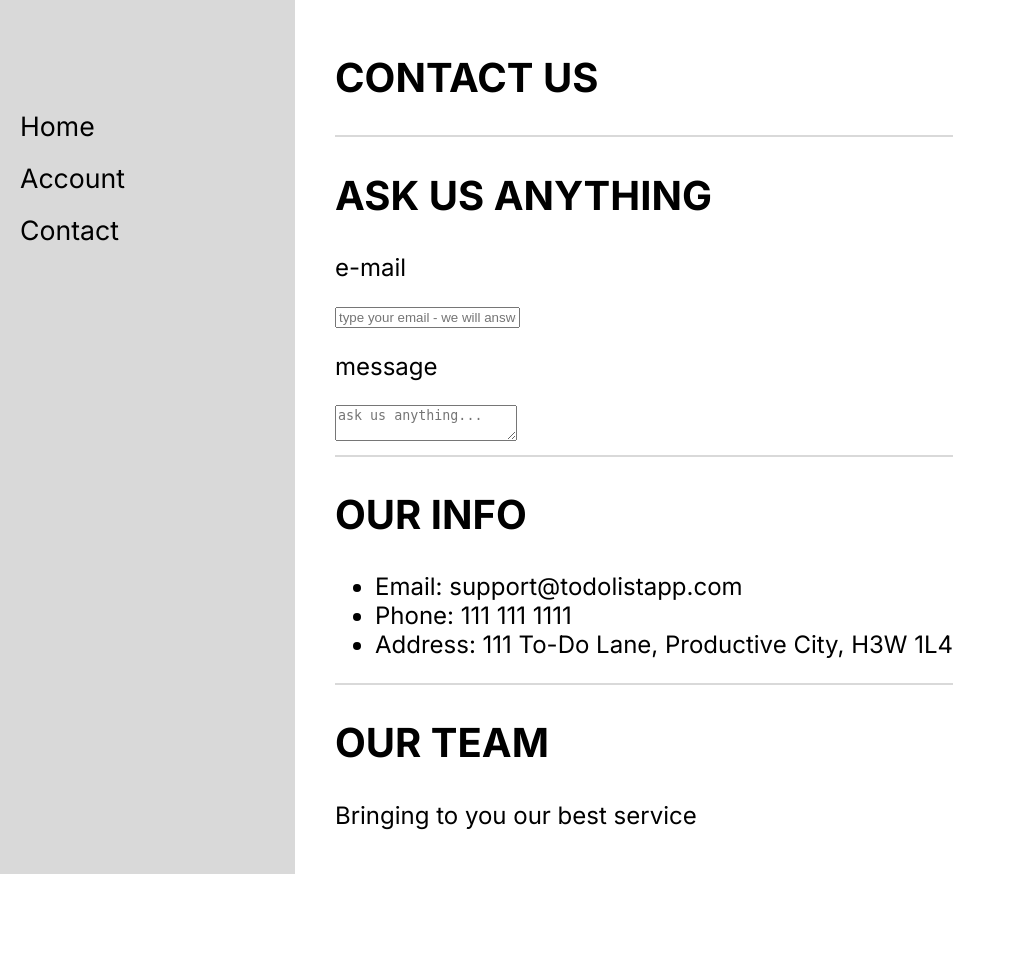
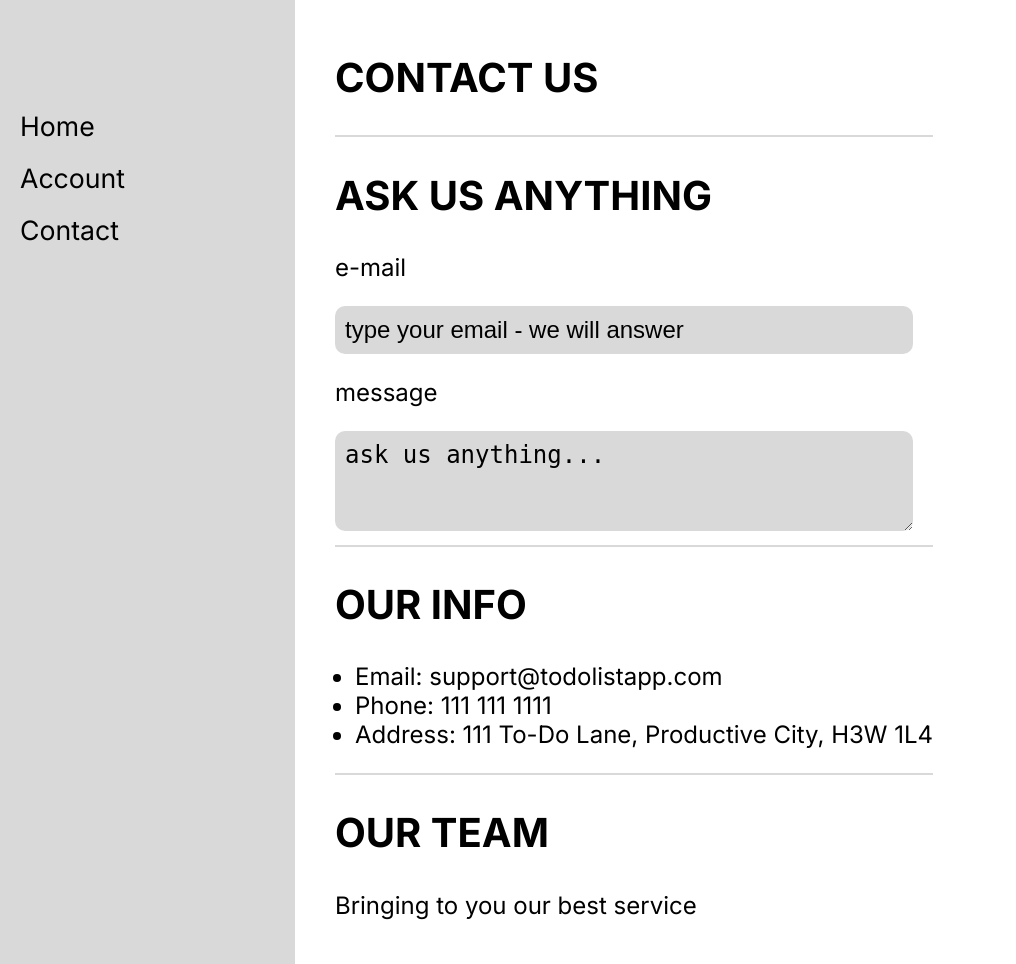
Before and after one commit to mankai-amine/Todo-List, a PHP site: page /contactus.html in a window 1280 px wide. Shown: the whole page, without its empty margins (0-1016 px from the left). Before the commit the page ends 874 px from the top, so only its background shows below. Run offline with PHP 8.4, Linux system fonts and the light colour scheme.

Commit message:
Update style.css

```diff
--- a/Project To-Do List/style.css
+++ b/Project To-Do List/style.css
@@ -43,7 +43,7 @@
     font-size: 18pt;
 }
 
-.features-list {
+.features-list, .info-list {
     list-style-type: disc;
     padding-left: 20px;
 }
@@ -52,6 +52,30 @@
     border: none;
     border-top: 2px solid #D9D9D9;
     margin: 10px 0;
+}
+
+.form-group {
+    margin: 10px 0;
+}
+
+.form-input, .form-textarea {
+    width: calc(100% - 20px);
+    padding: 10px;
+    font-size: 18pt;
+    border: none;
+    border-radius: 10px;
+    background-color: #D9D9D9;
+    color: black;
+    box-sizing: border-box;
+}
+
+.form-input::placeholder, .form-textarea::placeholder {
+    color: black;
+}
+
+.form-textarea {
+    height: 100px;
+    resize: vertical;
 }
 
 .signup-btn {
```
